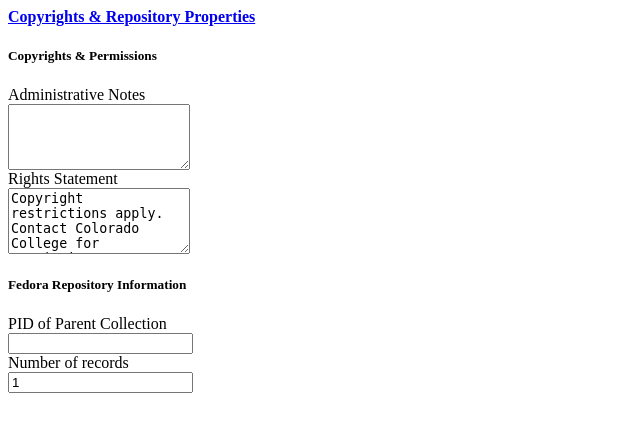
After one commit to Tutt-Library/digital-cc-manager, a Flask app: template manager/templates/manager/snippets/rights-repository.html in a window 1280 px wide. The commit adds this page. Shown: the top 432 px of the page, without its empty margins (0-640 px from the left). Run offline with Flask 2, Linux system fonts and the light colour scheme; the template is opened without the code that fills it: values that come from a table or form of the project are taken from there, others are empty.

Commit message:
Continued to work on Fedora Object Form

```diff
--- a/manager/forms.py
+++ b/manager/forms.py
@@ -64,22 +64,12 @@ class MODSMetadata(Form):
     description = TextAreaField(label='Description')
     extent = StringField(label='Extent')
     form = StringField(label='Form')
-##    frequency_free_form = forms.CharField(label='Other',
-##                                          required=False,
-##                                          widget=forms.TextInput(
-##                                              attrs={'class': 'form-control'}))
-##    frequency = forms.ChoiceField(choices=MARC_FREQUENCY,
-##                                  label='Frequency',
-##                                  required=False,
-##                                  widget=forms.Select(
-##                                      attrs={'class': 'form-control'}))
+    frequency_free_form = StringField(label='Other')
+    frequency = SelectField(choices=MARC_FREQUENCY,
+                            label='Frequency')
     genre = SelectField(label='Genre', choices=[("choose","Choose genre")])
     genre_free_form = StringField(label='Other')
-##    number_objects = forms.CharField(initial=1,
-##                                     label='Number of stub records',
-##                                     max_length=5,
-##                                     widget=forms.TextInput(
-##                                         attrs={'class': 'form-control'}))
+    number_objects = StringField(label='Number of records')
     object_template = SelectField(label='Content Model Template',
                                   choices=OBJECT_TEMPLATES)
 ##    organizations = forms.CharField(max_length=255,
@@ -87,9 +77,8 @@ class MODSMetadata(Form):
 ##                                    initial=INSTITUTION_NAME,
 ##                                    widget=forms.TextInput(
 ##                                         attrs={'class': 'form-control'}))
-##    rights_holder = forms.CharField(max_length=255,
-##                                    label='Rights Statement',
-##                                    initial=RIGHTS_STATEMENT,
+    rights_holder = TextAreaField(label='Rights Statement',
+                                  default=RIGHTS_STATEMENT)
 ##                                    widget=forms.Textarea(
 ##                                        attrs={'rows': 3,
 ##                                               'class': 'form-control'}))
@@ -97,10 +86,7 @@ class MODSMetadata(Form):
 ##                                    required=False,
 ##                                    widget=forms.TextInput(
 ##                                         {'class': 'form-control'}))
-##    subject_people = forms.CharField(label='Subject -- People',
-##                                     required=False,
-##                                     widget=forms.TextInput(
-##                                         {'class': 'form-control'}))
+    subject_people = StringField(label='Subject -- People')
 ##    subject_places = forms.CharField(label='Subject -- Places',
 ##                                     required=False,
 ##                                     initial=PLACE,
--- /dev/null
+++ b/manager/templates/manager/snippets/rights-repository.html
@@ -0,0 +1,60 @@
+<div class="panel panel-default">
+    <div class="panel-heading" role="tab" id="rightsHeading">
+      <h4 class="panel-title">
+        <a data-toggle="collapse"
+           data-parent="#objAccordion"
+           href="#rights-repo" aria-expanded="true"
+           aria-controls="">
+           Copyrights &amp; Repository Properties
+        </a>
+      </h4>
+    </div>
+    <div id="rights-repo"
+         class="panel-collapse collapse"
+         role="tabpanel"
+         aria-labelledby="dateHeading">
+        <h5>Copyrights &amp; Permissions</h5>
+    {# START admin_note #}
+    <div class="form-group row">
+     <label class="form-control-label col-md-2" for="admin_note">
+     {{ obj_form.admin_note.label }}
+     </label>
+     <div class="col-md-4">
+      {{ obj_form.admin_note(class_="form-control", rows=4) }}
+     </div>
+    {# END admin_note #}
+    </div>
+    {# START Use and Reproduction Rights Holder #}
+    <div class="form-group row">
+     <label class="control-label col-md-2" for="rights_holder">
+     {{ obj_form.rights_holder.label }}
+     </label>
+     <div class="col-md-4">
+      {{ obj_form.rights_holder(class_="form-control", rows=4) }}
+     </div>
+    {# END Use and Reproduction Rights Holder #}
+    </div>
+        <h5>Fedora Repository Information</h5>
+    {# START Parent Collection PID #}
+    <div class="form-group row">
+     <label class="form-control-label col-md-2" for="collection_pid">
+       {{ obj_form.collection_pid.label }}
+     </label>
+     <div class="col-md-3">
+       {{ obj_form.collection_pid(class_="form-control") }}
+     </div>
+    {# END Parent Collection #}
+    </div>
+    {# START num_objects #}
+    <div class="form-group row">
+      <label class="form-control-label col-md-2" for="num_objects">
+      {{ obj_form.number_objects.label }}
+      </label>
+      {# START num_objects controls #}
+      <div class="col-md-3">
+         {{ obj_form.number_objects(class_="form-control", value="1") }}
+       {# END num_objects controls #}
+      </div>
+    {# END num_objects #}
+    </div>
+</div>
```
Also changed, not shown: manager/templates/manager/object.html (+2 -11 lines), manager/templates/manager/snippets/dates-descriptive.html (+13 -1 lines), manager/templates/manager/snippets/subjects.html (added, +32 -0 lines), manager/templates/manager/snippets/datastreams.html (added).
